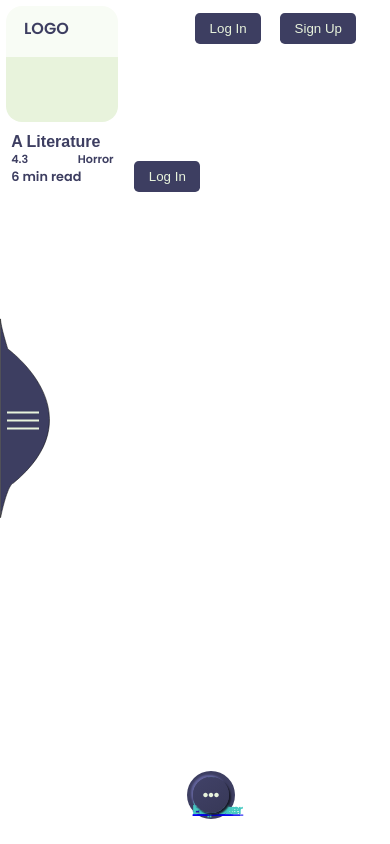
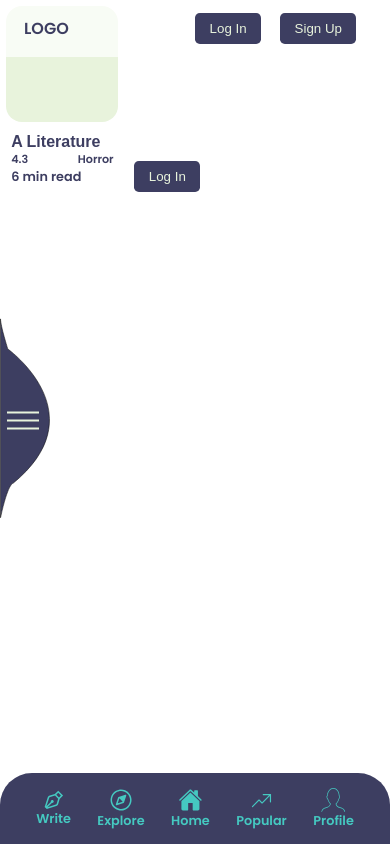
Before and after one commit to Subhra264/hemontika, a React (Create React App) app in the folder frontend/: page / in a window 390 px wide. Built offline with nearby package versions, Linux system fonts and the light colour scheme.

Commit message:
Update SubMenuBar design for mobile

```diff
--- a/frontend/src/components/SubMenuBar/SubMenuBar.scss
+++ b/frontend/src/components/SubMenuBar/SubMenuBar.scss
@@ -58,7 +58,8 @@
     background-color: $primary_dark;
     position: fixed;
     bottom: 3%;
-    left: 48%;
+    left: 50%;
+    transform: translate(-50%, 0);
 
     .sub-menu-switch {
         width: 75%;
@@ -108,9 +109,44 @@
 }
 
 .mobile {
-    .sub-menu-item {
-        .sub-menu-item-icon {
-            height: auto;
+    .sub-menu-bar {
+        padding: 0.9rem 0.6rem;
+        width: auto;
+        height: auto;
+        position: fixed;
+        bottom: 0;
+        left: 0;
+        right: 0;
+        border-radius: 2rem 2rem 0 0;
+        transform: none;
+
+        .sub-menu-switch {
+            display: none;
+        }
+
+        .sub-menu-items {
+            display: flex;
+            justify-content: space-evenly;
+            align-items: center;
+
+            .sub-menu-item {
+                position: relative;
+                top: 0;
+                left: 0;
+                width: auto;
+                height: auto;
+                border-radius: 0;
+                transform: none;
+                transition: none;
+
+                .sub-menu-item-icon {
+                    height: auto;
+                }
+
+                a {
+                    text-decoration: none;
+                }
+            }
         }
     }
 }
```
